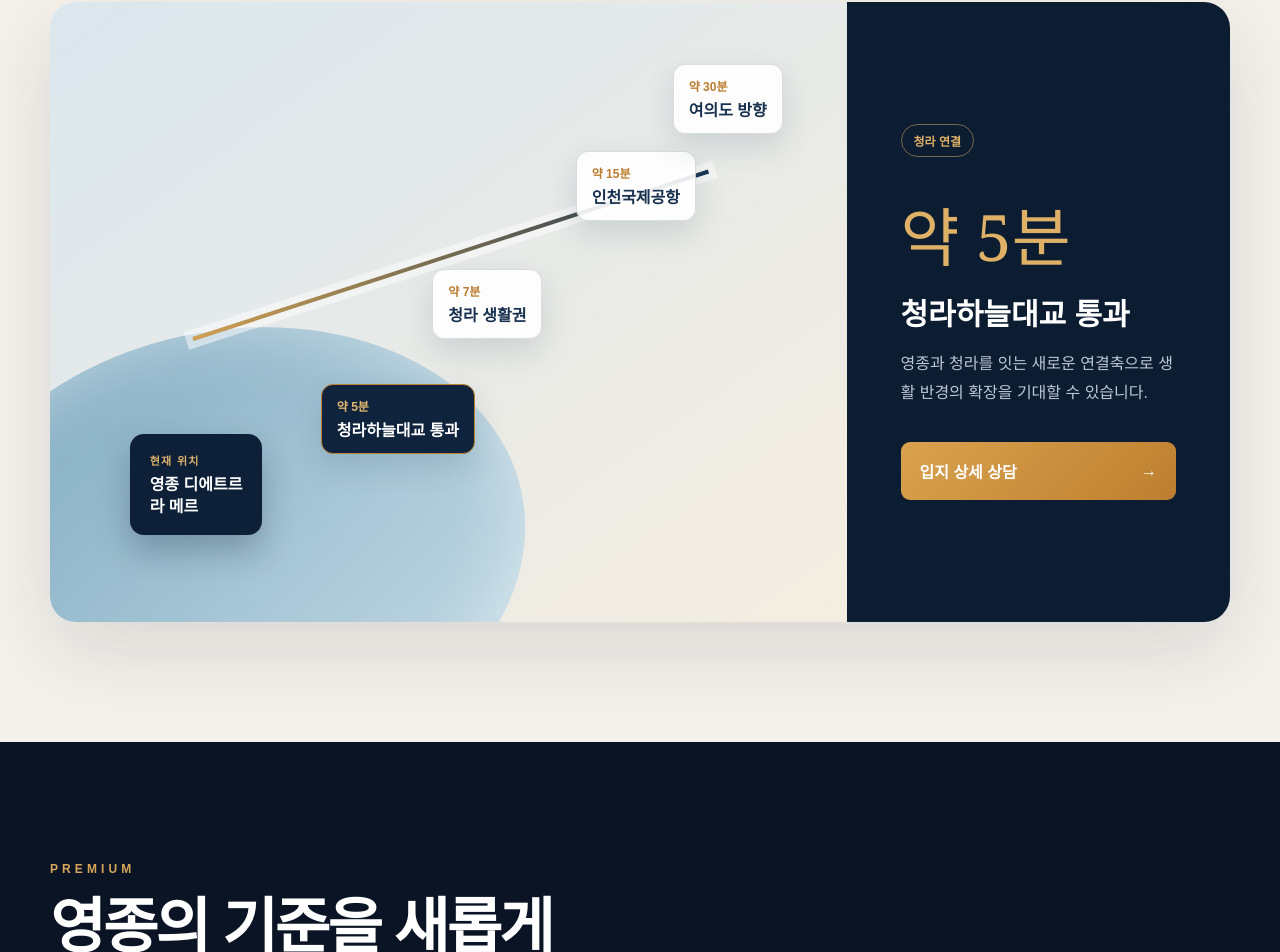
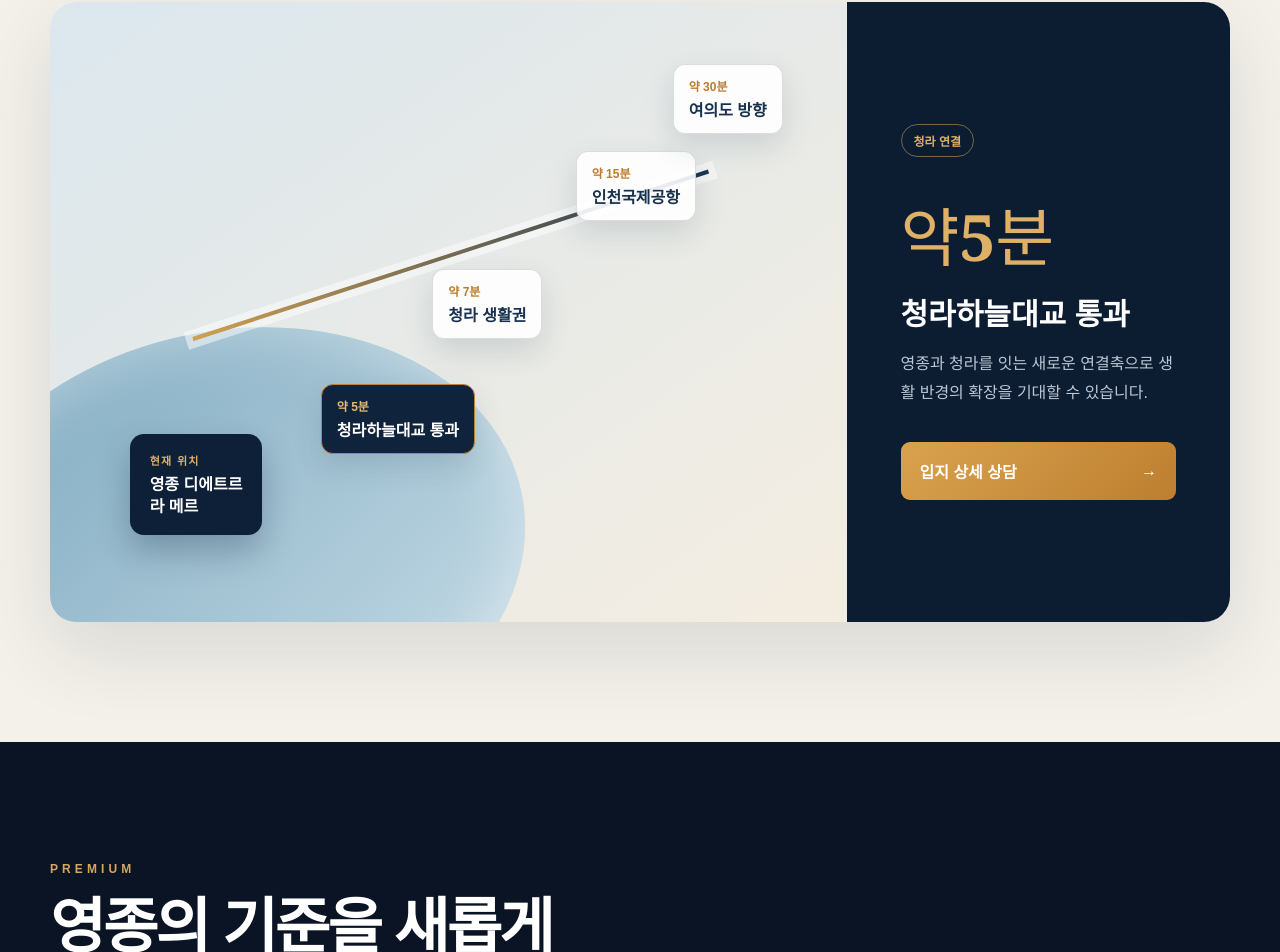
Before and after one commit to mijinyoung/yeongjong-detre-landing, a Next.js app: page / in a window 1280 px wide. Shown: the part 1851-2803 px from the top of the page. Built offline with nearby package versions, Linux system fonts and the light colour scheme; no server answers.

Commit message:
Fix location time typography alignment

```diff
--- /dev/null
+++ b/app/v32.css
@@ -0,0 +1,29 @@
+/* v3.2 — 입지 상세 패널 시간 숫자 수직 정렬 개선 */
+.locationV3Time{
+  display:flex;
+  align-items:baseline;
+  gap:.12em;
+  margin-top:30px;
+  color:#dfb167;
+  font-family:Georgia,"Times New Roman",serif;
+  line-height:1;
+  white-space:nowrap;
+}
+.locationV3Time .timePrefix,
+.locationV3Time .timeUnit{
+  display:inline-block;
+  font-size:.62em;
+  font-weight:500;
+  line-height:1;
+}
+.locationV3Time .timeNumber{
+  display:inline-block;
+  font-size:1em;
+  font-weight:500;
+  line-height:.88;
+  font-variant-numeric:lining-nums tabular-nums;
+  transform:translateY(-.025em);
+}
+@media(max-width:560px){
+  .locationV3Time{font-size:50px}
+}
--- a/components/InteractiveLocation.tsx
+++ b/components/InteractiveLocation.tsx
@@ -6,28 +6,40 @@ import { openLeadModal } from "@/lib/analytics";
 const places = [
   {
     id: "bridge",
-    time: "약 5분",
+    timePrefix: "약",
+    timeValue: "5",
+    timeUnit: "분",
+    shortTime: "약 5분",
     title: "청라하늘대교 통과",
     label: "청라 연결",
     description: "영종과 청라를 잇는 새로운 연결축으로 생활 반경의 확장을 기대할 수 있습니다.",
   },
   {
     id: "cheongna",
-    time: "약 7분",
+    timePrefix: "약",
+    timeValue: "7",
+    timeUnit: "분",
+    shortTime: "약 7분",
     title: "청라 생활권",
     label: "생활 인프라",
     description: "교통 여건 변화에 따라 청라의 쇼핑·의료·문화 인프라 접근성이 개선될 것으로 기대됩니다.",
   },
   {
     id: "airport",
-    time: "약 15분",
+    timePrefix: "약",
+    timeValue: "15",
+    timeUnit: "분",
+    shortTime: "약 15분",
     title: "인천국제공항",
     label: "직주근접",
     description: "공항 및 관련 산업 종사자에게 편리한 직주근접 생활권을 제공합니다.",
   },
   {
     id: "yeouido",
-    time: "약 30분",
+    timePrefix: "약",
+    timeValue: "30",
+    timeUnit: "분",
+    shortTime: "약 30분",
     title: "여의도 방향",
     label: "광역 이동",
     description: "도로 및 교통 상황에 따라 이동시간은 달라질 수 있으며 실제 경로를 반드시 확인해야 합니다.",
@@ -67,7 +79,7 @@ export default function InteractiveLocation() {
                 onClick={() => setSelected(place)}
                 aria-pressed={selected.id === place.id}
               >
-                <span>{place.time}</span>
+                <span>{place.shortTime}</span>
                 <strong>{place.title}</strong>
               </button>
             ))}
@@ -75,7 +87,11 @@ export default function InteractiveLocation() {
 
           <aside className="locationV3Detail" aria-live="polite">
             <span className="locationV3Badge">{selected.label}</span>
-            <strong className="locationV3Time">{selected.time}</strong>
+            <div className="locationV3Time" aria-label={selected.shortTime}>
+              <span className="timePrefix">{selected.timePrefix}</span>
+              <strong className="timeNumber">{selected.timeValue}</strong>
+              <span className="timeUnit">{selected.timeUnit}</span>
+            </div>
             <h3>{selected.title}</h3>
             <p>{selected.description}</p>
             <button type="button" onClick={() => openLeadModal(`location-${selected.id}`)}>
```
